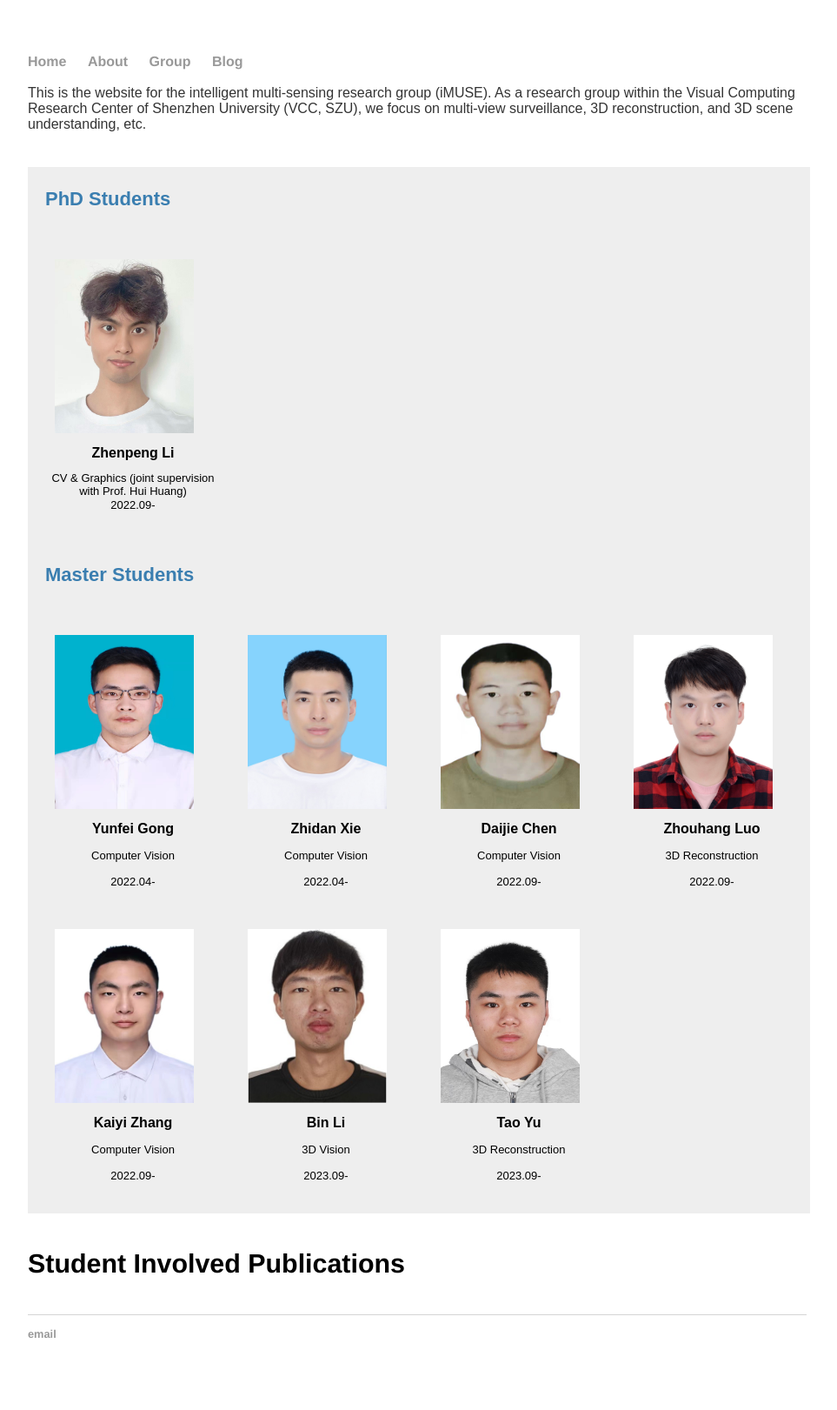
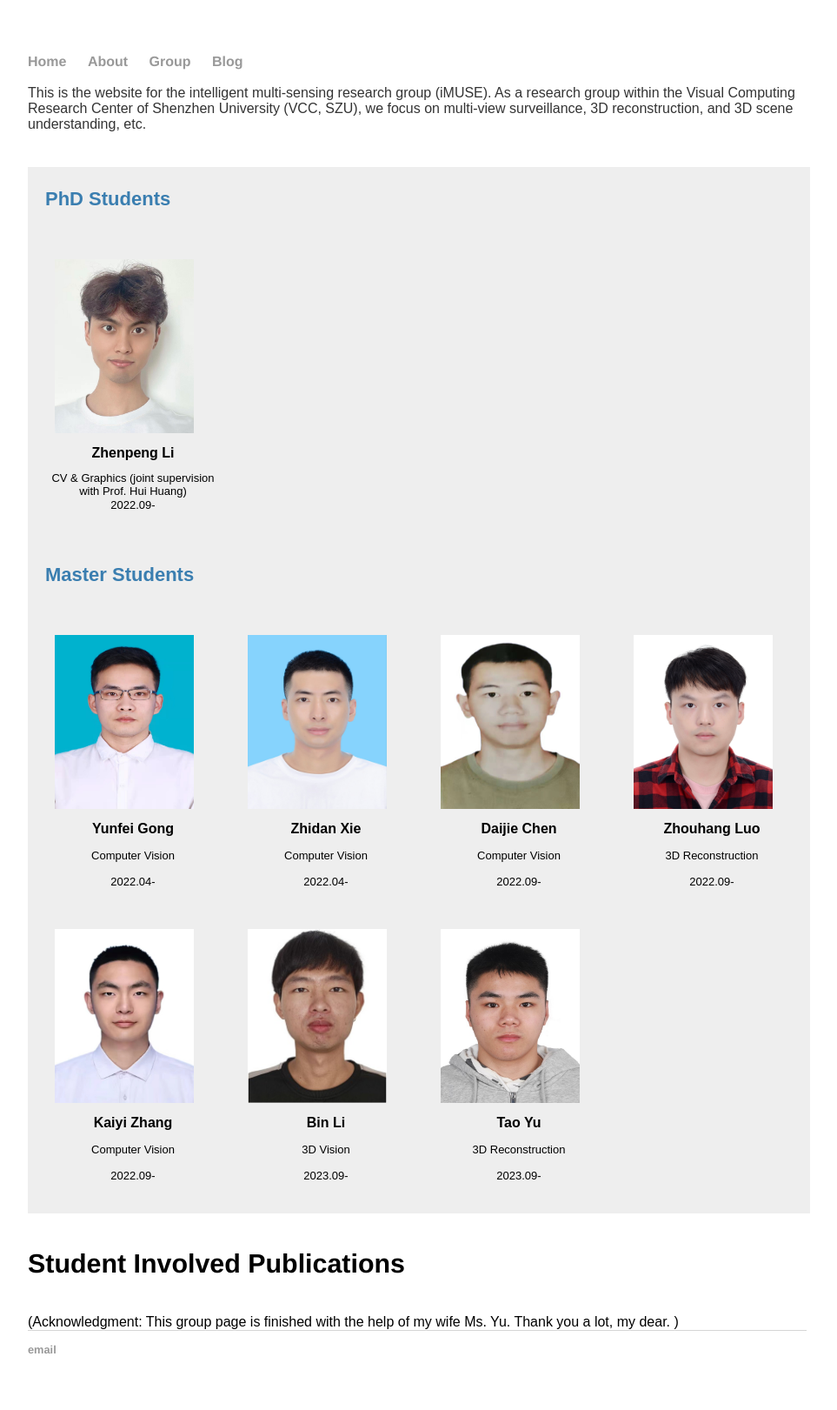
Before and after one commit to zqyq/zqyq.github.io, a Jekyll site: the page built from group/index.html, in a window 1280 px wide. Shown: the whole page at 87% size, without its empty margins (160-1123 px from the left). Built offline with Jekyll 4.4.1, drawn with Linux system fonts in a browser that asks for light colours.

Commit message:
Update index.html

```diff
--- a/group/index.html
+++ b/group/index.html
@@ -123,3 +123,5 @@ title: Qi ZHANG's Group
 </html>
 
 <h4> Student Involved Publications</h4>
+
+(Acknowledgment: This group page is finished with the help of my wife Ms. Yu. Thank you a lot, my dear. )
```
